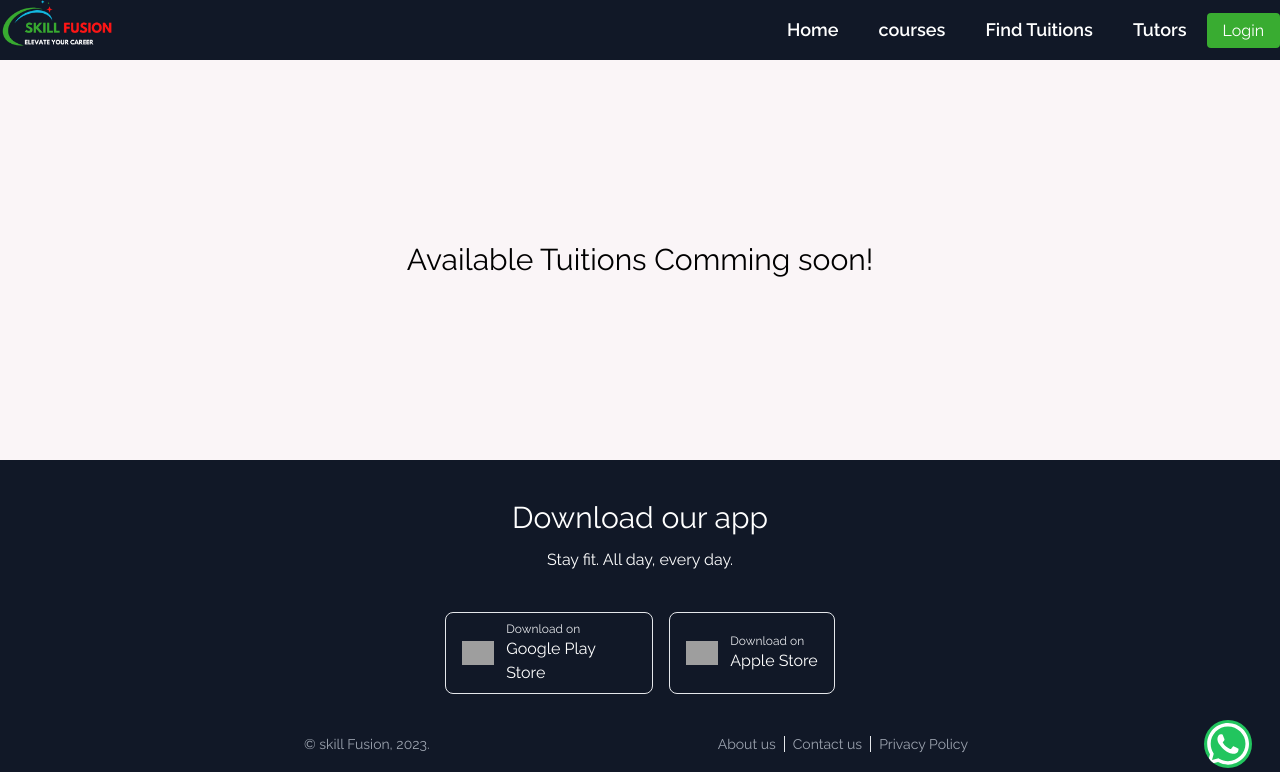
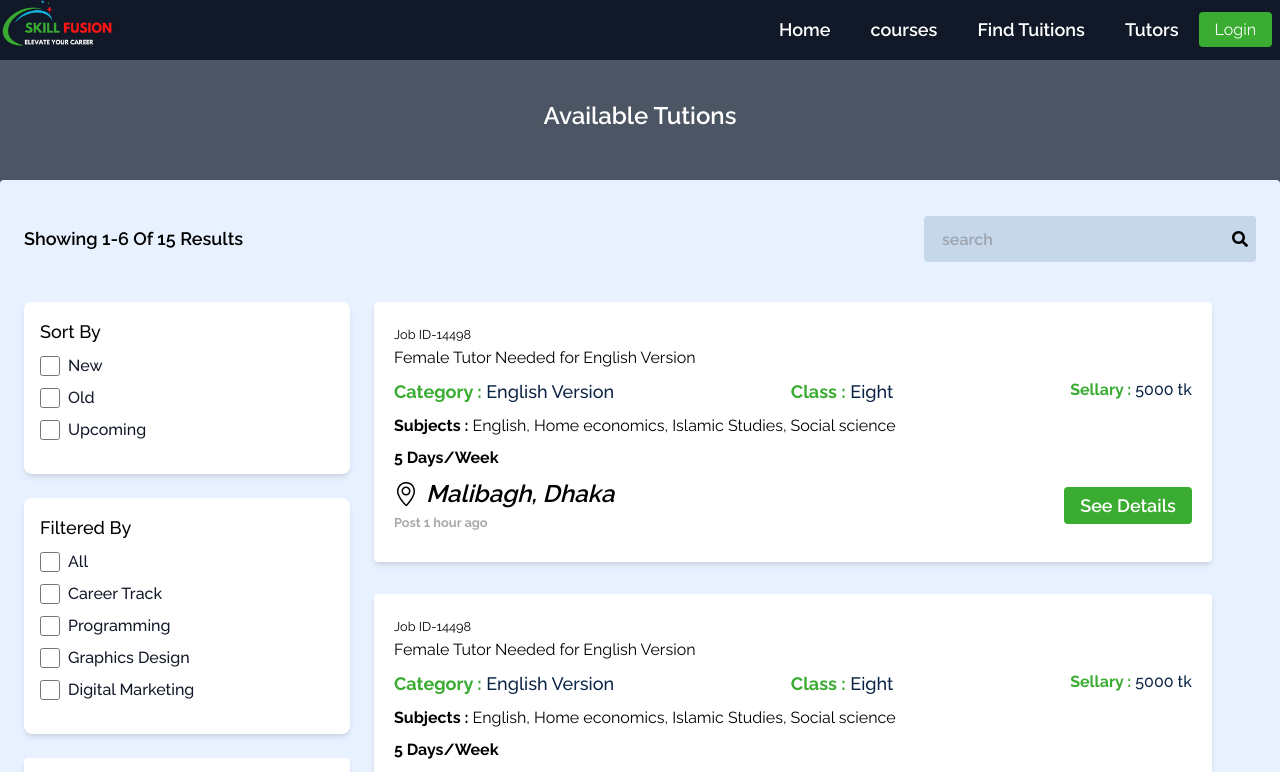
Before and after one commit to mahamodulhasanmoon/skillFusion, a React (Create React App) app in the folder client/: page /find-tutions in a window 1280 px wide. Shown: the top 772 px of the page. Built offline with nearby package versions, Linux system fonts and the light colour scheme; grey boxes are pictures that could not be loaded.

Commit message:
done tuition

```diff
--- a/client/package.json
+++ b/client/package.json
@@ -17,6 +17,7 @@
     "react-icons": "^4.7.1",
     "react-router-dom": "^6.6.1",
     "react-scripts": "5.0.1",
+    "react-whatsapp-chat-widget": "^1.1.6",
     "swiper": "^8.4.5",
     "typescript": "^4.4.2",
     "web-vitals": "^2.1.0"
--- a/client/src/Layout/Main.tsx
+++ b/client/src/Layout/Main.tsx
@@ -2,6 +2,7 @@ import Footer from "../Pages/Shared/Footer/Footer";
 import NavBar from "../Pages/Shared/Navbar/NavBar";
 import {Outlet} from 'react-router-dom'
 import { FaWhatsapp } from 'react-icons/fa';
+import WhatsAppWeget from "../components/WhatsAppWeget";
 
 
 const Main = () => {
@@ -10,9 +11,10 @@ const Main = () => {
            <NavBar/>
            <Outlet/>
            <Footer/>
-           <a href="hover:transition duration-700 https://api.whatsapp.com/send?phone=+8801771517322" className="fixed bottom-4 right-3 m-4  hover:shadow-lg shadow-shade_deep rounded-full ">
-      <FaWhatsapp className="hover:transition duration-700 w-12 h-12 text-white bg-green-500 rounded-full hover:w-14 hover:h-14 " />
-    </a>
+
+      <WhatsAppWeget/>
+
+
 
         </div>
     );
--- a/client/src/Pages/Shared/Navbar/NavBar.tsx
+++ b/client/src/Pages/Shared/Navbar/NavBar.tsx
@@ -1,5 +1,5 @@
-import logo  from '../../../assets/images/logo.png'
-import {NavLink} from 'react-router-dom'
+import logo from '../../../assets/images/logo.png'
+import { NavLink } from 'react-router-dom'
 
 const NavBar = () => {
     return (
@@ -8,14 +8,22 @@ const NavBar = () => {
                 <div className="logo">
                     <img className='h-[60px]' src={logo} alt="" />
                 </div>
-            <div className="menus">
+                <div className="menus flex items-center px-2">
+                    <div className='md:block  hidden'>
                         <NavLink className=' mx-5 font-semibold text-lg' to='/'>Home</NavLink>
                         <NavLink className=' mx-5 font-semibold text-lg' to='/courses'>courses</NavLink>
                         <NavLink className=' mx-5 font-semibold text-lg' to='/find-tutions'>Find Tuitions</NavLink>
                         <NavLink className=' mx-5 font-semibold text-lg' to='/tutors'>Tutors</NavLink>
+                    </div>
+{/* <div className="md:hidden flex items-center flex-col">
+    <span className='bg-white h-[2px] w-[30px]'>2</span>
+    <span className='bg-white h-[2px] w-[30px]'>2</span>
+    <span className='bg-white h-[2px] w-[30px]'>2</span>
+</div> */}
 
-
+                   <div>
                    <NavLink className='bg-primary px-4 py-2 rounded' to='/login'>Login</NavLink>
+                   </div>
 
                 </div>
             </div>
--- /dev/null
+++ b/client/src/Pages/Tuitions/Tuition/TuitionBanner.tsx
@@ -0,0 +1,11 @@
+
+
+const TuitionBanner = () => {
+    return (
+        <div className="tuitionBanner h-[250px] bg-gray-600  w-full">
+            <h2 className="text-white font-semibold text-2xl pt-10 text-center">Available Tutions</h2>
+        </div>
+    );
+};
+
+export default TuitionBanner;
--- /dev/null
+++ b/client/src/Pages/Tuitions/Tuition/TuitionDetails.tsx
@@ -0,0 +1,62 @@
+import { SlLocationPin } from "react-icons/sl";
+import { Link } from "react-router-dom";
+
+
+const TuitionDetails = () => {
+    return (
+<div className="bg-white p-5 text-left w-[95%] mb-3 shadow-md rounded">
+        {/* class card  */}
+        <small className="text-muted">Job ID-14498</small>
+        <p className="">Female Tutor Needed for English Version</p>
+        <div className="flex justify-between py-2">
+            <p className="text-text text-lg font-medium">
+                <span className="font-bold text-primary ">Category :</span>{" "}
+                English Version{" "}
+            </p>
+
+            <p className="text-text text-lg font-medium">
+                <span className="font-bold text-primary ">Class :</span>{" "}
+                Eight
+            </p>
+
+            <p className="text-text text-md font-medium">
+                <span className="font-bold text-primary ">Sellary :</span>{" "}
+                5000 tk
+            </p>
+        </div>
+
+        {/* subjects */}
+        <p>
+            <b>Subjects :</b> English, Home economics, Islamic Studies,
+            Social science
+        </p>
+        <p className="pt-2"><b >5 Days/Week </b></p>
+
+        {/* other info */}
+
+        <div className="flex justify-between items-center my-2">
+            <div className="">
+               <div className="flex items-center">
+               <SlLocationPin className="text-2xl mr-2 font-bold"/>  <address className="text-2xl font-semibold">Malibagh, Dhaka </address>
+               </div>
+               <small  className=" font-bold text-[#aaa]">Post 1 hour ago</small>
+            </div>
+            <div >
+
+            <Link
+className="bg-primary px-4 py-2 font-semibold text-lg text-white rounded"
+to="/"
+>
+See Details
+</Link>
+
+            </div>
+        </div>
+
+
+
+    </div>
+    );
+};
+
+export default TuitionDetails;
--- a/client/src/Pages/Tuitions/Tuitions.tsx
+++ b/client/src/Pages/Tuitions/Tuitions.tsx
@@ -1,11 +1,59 @@
-import React from 'react';
+import React, { useState } from 'react';
+import TuitionBanner from './Tuition/TuitionBanner';
+import CourseHeader from '../courses/courses/CourseHeader';
+import CourseAside from '../courses/courses/CourseAside';
+
+
+import Pagination from '../../components/Pagination';
+import TuitionDetails from './Tuition/TuitionDetails';
 
 const Tuitions = () => {
+    const [currentPage, setCurrentPage] = useState(1);
+    const tuitionPerPage = 10;
+
+    const handlePageChange = (pageNumber: number) => {
+        setCurrentPage(pageNumber);
+      };
     return (
-        <div className='min-h-[50vh] flex items-center justify-center'>
-            <h2 className="text-3xl text-center">
-                Available Tuitions Comming soon!
-            </h2>
+        <div className='bg-gray-600 '>
+            <TuitionBanner/>
+            <div className="bg-shade container mx-auto mt-[-130px] shadow-xl rounded px-6 py-3">
+            <main className='relative'>
+                    <CourseHeader />
+
+                    <div className="grid " style={{ gridTemplateColumns: '350px 1fr' }}>
+
+                        <CourseAside />
+                        <div>
+                        <div className="grid grid-cols-1 gap-5 my-6 mt-10">
+                            <TuitionDetails/>
+                            <TuitionDetails/>
+                            <TuitionDetails/>
+                            <TuitionDetails/>
+                            <TuitionDetails/>
+
+
+
+                        </div>
+
+                        <Pagination
+                           currentPage={currentPage}
+                           totalPages={Math.ceil(50 / tuitionPerPage)}
+                           onPageChange={handlePageChange}
+                            />
+
+                        </div>
+
+
+
+
+                    </div>
+
+
+
+
+                </main>
+            </div>
         </div>
     );
 };
--- /dev/null
+++ b/client/src/components/WhatsAppWeget.tsx
@@ -0,0 +1,39 @@
+import WhatsAppWidget from 'react-whatsapp-chat-widget';
+import "react-whatsapp-chat-widget/index.css";
+import logo from '../assets/images/logo.png'
+
+
+const WhatsAppWeget = () => {
+    return (
+<WhatsAppWidget
+			phoneNo="+8801771517322"
+			position="right"
+			widgetWidth="300px"
+			widgetWidthMobile="260px"
+			autoOpen={true}
+			autoOpenTimer={5000}
+			messageBox={true}
+			messageBoxTxt="Hi Team, is there any related service available ?"
+			iconSize="50"
+			iconColor="white"
+			iconBgColor="#39ac31"
+			headerIcon={logo}
+			headerIconColor="red"
+			headerTxtColor="#fff"
+			headerBgColor="#111827"
+			headerTitle="Skill Fusion"
+			headerCaption="Online"
+			bodyBgColor="#4b6385"
+			chatPersonName="Support"
+			chatMessage={<>Hi there 👋 <br /><br /> How can I help you?</>}
+			footerBgColor="#111827"
+			placeholder="Type a message.."
+			btnBgColor="#22C55E"
+			btnTxt="Let's Chat"
+			btnTxtColor="white"
+
+		/>
+    );
+};
+
+export default WhatsAppWeget;
--- a/client/src/routes/routes.tsx
+++ b/client/src/routes/routes.tsx
@@ -20,6 +20,9 @@ export const router = createBrowserRouter([
         element:<Courses/>
     },
     {
+        path:'/course/'
+    },
+    {
         path:'/find-tutions',
         element:<Tuitions/>
     },
```
Also changed, not shown: 1 other file (tests, documents, lock files or other folders). Lines whose indentation alone changed are shown as unchanged.
